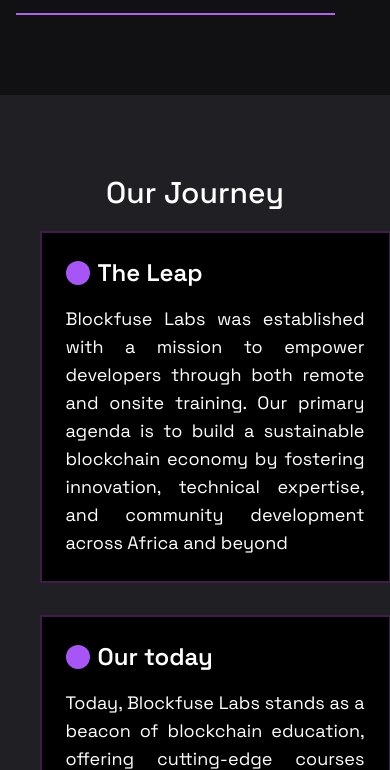
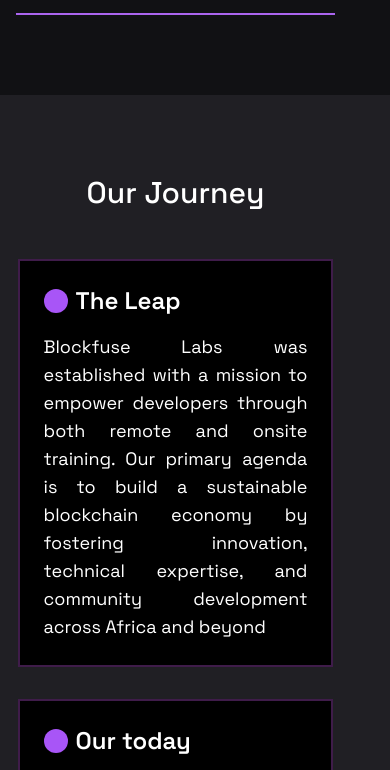
Before and after one commit to marycynthia2020/blockfuse-website, a plain HTML site: page index.html in a window 390 px wide. Shown: the part 4469-5239 px from the top of the page. Drawn offline with Linux system fonts and the light colour scheme; a web font is replaced by a local one.

Commit message:
adds responsiveness

```diff
--- a/index.html
+++ b/index.html
@@ -270,19 +270,19 @@
         </section>
 
         <!-- our journey -->
-        <section>
+        <section class="w-full bg-[#201f24] mx-auto ">
           <div
-            class="w-full mb-28 py-20 flex flex-col items-center justify-center space-y-5 space-x-10 bg-[#201f24] "
+            class="w-[90%] mb-28 py-20 flex flex-col items-center justify-center gap-12 "
           >
             <div>
               <h2 class="text-3xl font-medium">Our Journey</h2>
             </div>
 
             <div class=" w-[90%] md:w-[60%] grid md:grid-cols-3 gap-8 md:gap-6">
-              <div class="border-2 border-[#3f1c4a] p-6 bg-black mx-auto">
+              <div class="border-2 border-[#3f1c4a] p-6 bg-black">
                 <div class="flex gap-2 items-center mb-4">
                   <div class="w-6 h-6 gap-4 bg-purple-500 rounded-full"></div>
-                  <h3 class="text-2xl font-semibold dark:text-white">
+                  <h3 class="text-2xl font-semibold">
                     The Leap
                   </h3>
                 </div>
@@ -402,9 +402,9 @@
         <!-- FAQ -->
 
         <section>
-          <div class="w-full flex flex-col space-y-10">
+          <div class="w-full flex flex-col space-y-10 ">
             <div class=" w-[90%] md:w-2/5 mx-auto text-center text-cent">
-              <h2 class="text-3xl font-medium">FAQ'S</h2>
+              <h2 class="text-3xl font-medium mb-4">FAQ'S</h2>
             <p>
               Everything you need to know about Blockfuse Labs! Can't find the answer you're looking for?
               Please chat with our friendly team, or <a href="" class="text-[#ab65ef]">reach out to us on our Telegram channel here.</a>
```
Also changed, not shown: dist/style.css.
